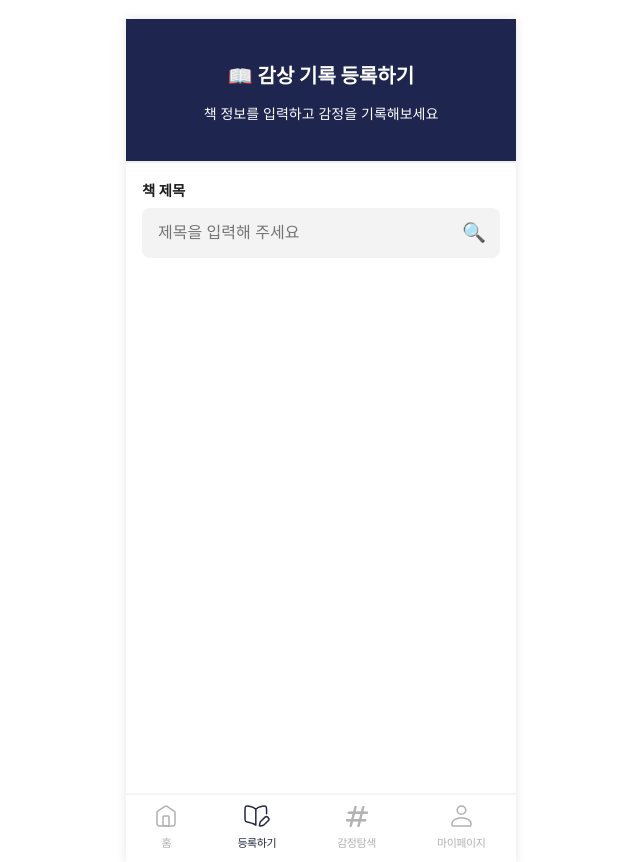
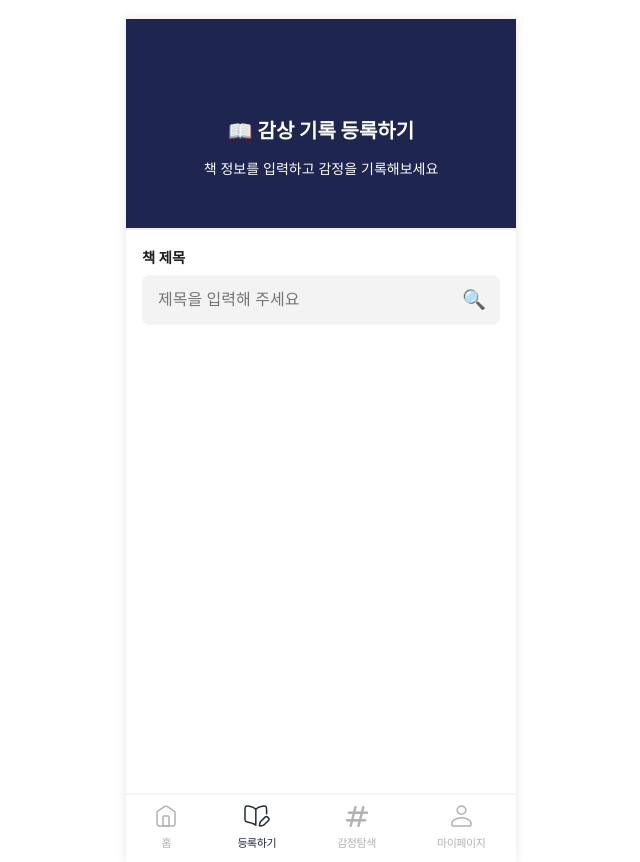
Before and after one commit to 2025-HERETHON/2025-herethon-7, a Django app: page /books/search/ in a window 1280 px wide. Shown: the top 862 px of the page, without its empty margins (319-959 px from the left). Run offline with Django 5.2, Linux system fonts and the light colour scheme; some web fonts are replaced.

Commit message:
search 상단 수정

```diff
--- a/static/css/book_search.css
+++ b/static/css/book_search.css
@@ -21,17 +21,19 @@ body {
   background-color: #1e254e;
   color: white;
   text-align: center;
-  padding: 1.5rem 1rem;
+  padding: 3rem 3rem;
   border-bottom: 2px solid #eee;
 }
 
 .title-section h1 {
+  margin-top: 3rem;
   margin-bottom: 0.5rem;
   font-size: 1.25rem;
 }
 
 .title-section p {
   font-size: 0.875rem;
+  margin-bottom: 0.1rem;
 }
 
 /* 검색 영역 */
```
